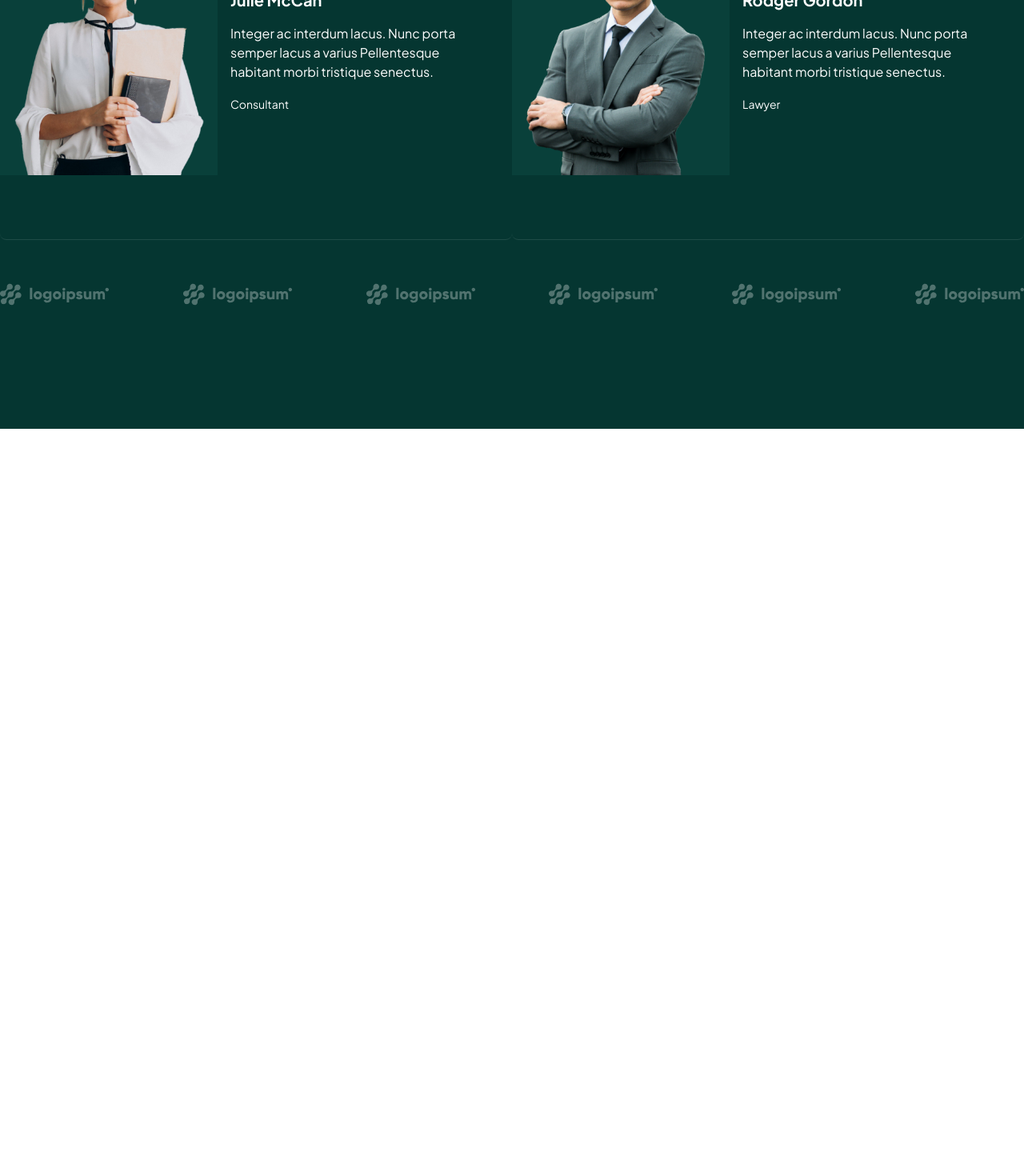
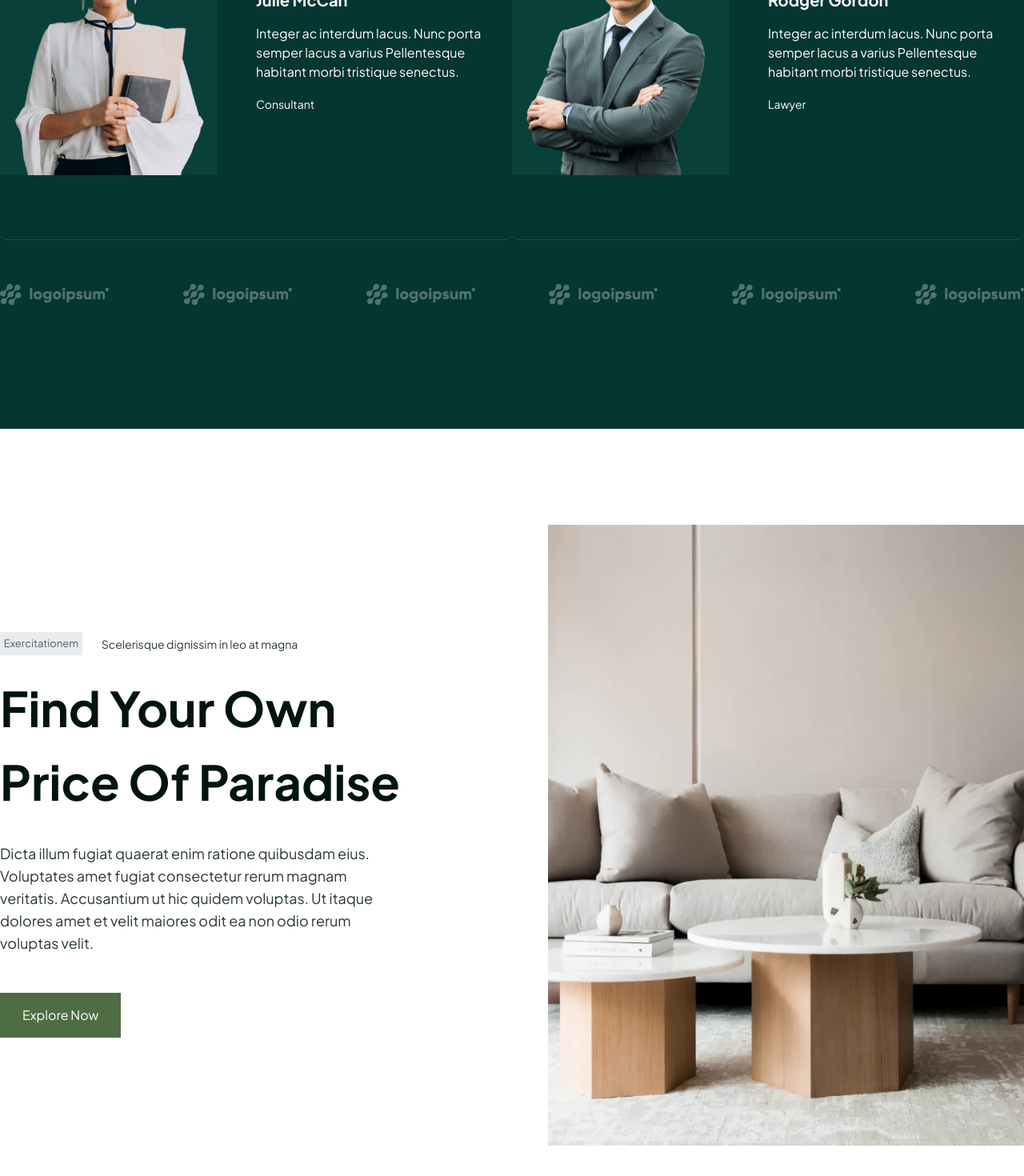
Before and after one commit to NINJA86/VillaHisla, a React (Vite) app: page / in a window 1280 px wide. Shown: the part 4056-5526 px from the top of the page at 80% size. Before the commit the page ends 4592 px from the top, so only its background shows below. Built offline with nearby package versions, Linux system fonts and the light colour scheme.

Commit message:
feat: add second place suggestion Section and fixing the navbar

```diff
--- a/src/components/CommentSec/CommentSec.jsx
+++ b/src/components/CommentSec/CommentSec.jsx
@@ -7,7 +7,7 @@ import CommentSecLogo from '../CommentSecLogo/CommentSecLogo';
 function CommentSec() {
   return (
     <div className="text-white">
-      <h2 className="capitalize  text-4xl mb-12">
+      <h2 className="capitalize  text-4xl font-bold mb-12">
         what our customer say about us
       </h2>
       <div
--- a/src/components/CommentSecProfile/CommentSecProfile.jsx
+++ b/src/components/CommentSecProfile/CommentSecProfile.jsx
@@ -9,7 +9,7 @@ function CommentSecProfile({
   return (
     <div
       className="relative w-full border-b
-border-[#ffffff1a] py-20  rounded-lg overflow-hidden flex items-center"
+border-[#ffffff1a] py-20  rounded-lg overflow-hidden flex items-center gap-8"
     >
       <div
         style={{ backgroundImage: `url(${img})` }}
--- a/src/components/HamburgerBtn/HamburgerBtn.jsx
+++ b/src/components/HamburgerBtn/HamburgerBtn.jsx
@@ -1,10 +1,12 @@
 import React from 'react';
 
-function HamburgerBtn({ openNav }) {
+function HamburgerBtn({ scrolled, openNav }) {
   return (
     <div
       onClick={openNav}
-      className="group flex items-center bg-white px-3 rounded-full hover:bg-black cursor-pointer"
+      className={`group flex items-center ${
+        scrolled ? 'bg-[#f2f4f1]' : 'bg-white'
+      } px-3 rounded-full hover:bg-black hover:text-white cursor-pointer transition-colors`}
     >
       <button className="flex flex-col items-center justify-between w-6 h-5 focus:outline-none  cursor-pointer">
         <span className="block w-5 h-0.5 bg-gray-800 group-hover:bg-white"></span>
--- a/src/components/NavBar/NavBar.jsx
+++ b/src/components/NavBar/NavBar.jsx
@@ -53,8 +53,8 @@ function NavBar({ scrolled }) {
         </ul>
       </div>
       <div className="flex gap-3.5">
-        <PhoneNum />
-        <HamburgerBtn openNav={() => {}} />
+        <PhoneNum scrolled={scrolled} />
+        <HamburgerBtn scrolled={scrolled} openNav={() => {}} />
       </div>
     </nav>
   );
--- a/src/components/PhoneNum/PhoneNum.jsx
+++ b/src/components/PhoneNum/PhoneNum.jsx
@@ -1,7 +1,11 @@
 import { FaPhone } from 'react-icons/fa6';
-function PhoneNum() {
+function PhoneNum({ scrolled }) {
   return (
-    <div className="flex items-center text-black px-4 py-3 rounded-[10rem] cursor-pointer bg-white">
+    <div
+      className={`flex items-center text-black px-4 py-3 rounded-[10rem] cursor-pointer hover:bg-black hover:text-white transition-colors ${
+        scrolled ? 'bg-[#f2f4f1]' : 'bg-white'
+      }`}
+    >
       <FaPhone className="mr-2.5 bg-light-green text-white p-1.5 rounded-full text-2xl" />
       <span>+047 919 2363</span>
     </div>
--- /dev/null
+++ b/src/components/SecondPlaceSuggestion/SecondPlaceSuggestion.jsx
@@ -0,0 +1,30 @@
+import React from 'react';
+import TitlePlaceSuggestion from '../TitlePlaceSuggestion/TitlePlaceSuggestion';
+import Button from '../Button/Button';
+import PicturePlaceSuggestion from '../PicturePlaceSuggestion/PicturePlaceSuggestion';
+
+function SecondPlaceSuggestion() {
+  return (
+    <div className="flex items-center justify-between text-text-green">
+      <div className="">
+        <div className="flex items-center gap-6">
+          <span className="attribute">Exercitationem</span>
+          <span className="text-sm">Scelerisque dignissim in leo at magna</span>
+        </div>
+        <TitlePlaceSuggestion children="find your own price of paradise" />
+        <p className="max-w-[30rem] text-lg mb-12">
+          Dicta illum fugiat quaerat enim ratione quibusdam eius. Voluptates
+          amet fugiat consectetur rerum magnam veritatis. Accusantium ut hic
+          quidem voluptas. Ut itaque dolores amet et velit maiores odit ea non
+          odio rerum voluptas velit.
+        </p>
+        <Button children="Explore Now" />
+      </div>
+      <div className="">
+        <PicturePlaceSuggestion url="img/hotel/placeSuggestionPicture.jpg" />
+      </div>
+    </div>
+  );
+}
+
+export default SecondPlaceSuggestion;
--- a/src/pages/Home.jsx
+++ b/src/pages/Home.jsx
@@ -6,15 +6,14 @@ import Statistics from '../components/Statistics/Statistics';
 import PlaceSuggestion from '../components/PlaceSuggestion/PlaceSuggestion';
 import PlaceSec from '../components/PlaceSec/PlaceSec';
 import CommentSec from '../components/CommentSec/CommentSec';
+import SecondPlaceSuggestion from '../components/SecondPlaceSuggestion/SecondPlaceSuggestion';
 
 function Home() {
   return (
     <>
       <section className="relative bg-dark-green text-white font-bold overflow-hidden">
-        {/* فقط تصویر بک‌گراند absolute باشه */}
         <RightContent />
 
-        {/* محتوا در ساختار نرمال صفحه قرار بگیره */}
         <Container classes="flex items-center h-screen">
           <LeftContent />
         </Container>
@@ -37,6 +36,14 @@ function Home() {
           <CommentSec />
         </Container>
       </section>
+      <section className="my-[120px]">
+        <Container>
+          <SecondPlaceSuggestion />
+        </Container>
+      </section>
+      <section>
+        <Container></Container>
+      </section>
     </>
   );
 }
```
Also changed, not shown: public/img/bgs/bg-cover.jpg (added), public/img/hotel/placeSuggestionPicture.jpg (added).
